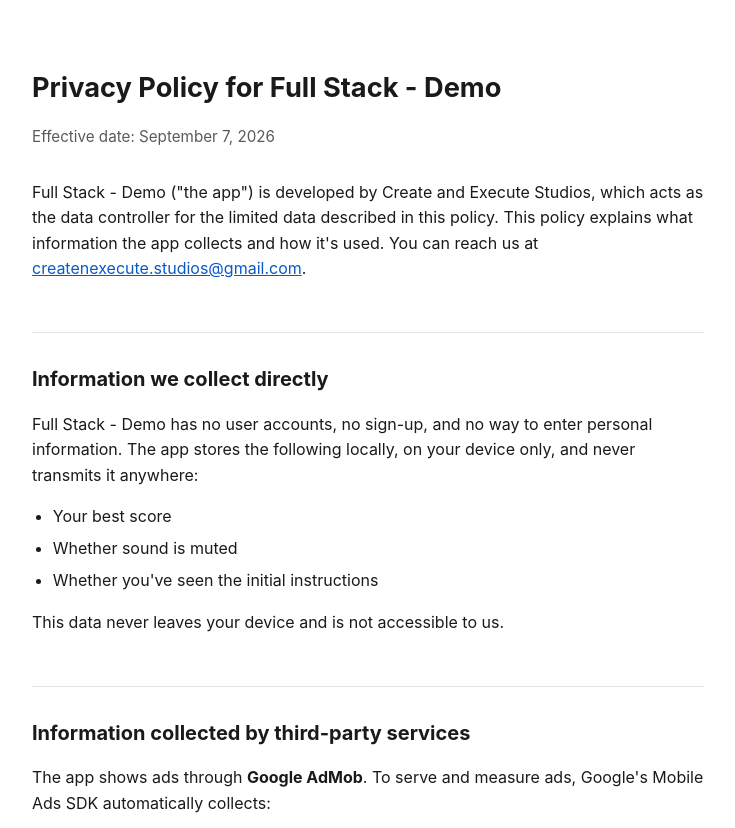
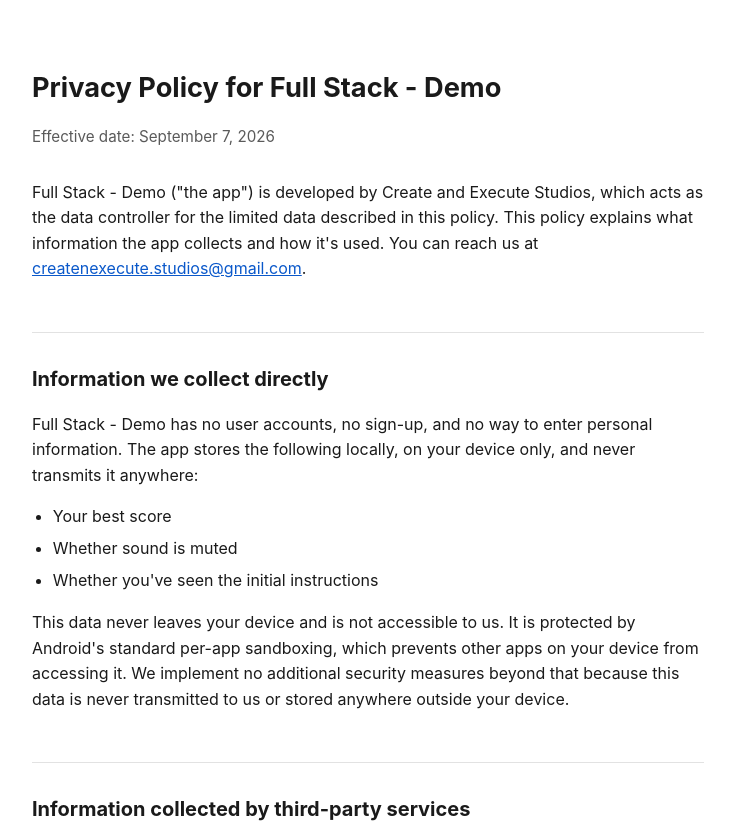
Before and after one commit to r3m0-works/public-resources, a plain HTML site: page full-stack/index.html in a window 1280 px wide. Shown: the top 828 px of the page, without its empty margins (272-1007 px from the left). Drawn offline with Linux system fonts and the light colour scheme.

Commit message:
Disable Jekyll auto-index, add 404, note secure data handling in policy

```diff
--- a/full-stack/index.html
+++ b/full-stack/index.html
@@ -63,7 +63,11 @@
         <li>Whether sound is muted</li>
         <li>Whether you've seen the initial instructions</li>
     </ul>
-    <p>This data never leaves your device and is not accessible to us.</p>
+    <p>This data never leaves your device and is not accessible to us. It is
+    protected by Android's standard per-app sandboxing, which prevents other
+    apps on your device from accessing it. We implement no additional
+    security measures beyond that because this data is never transmitted to
+    us or stored anywhere outside your device.</p>
 
     <h2>Information collected by third-party services</h2>
     <p>The app shows ads through <strong>Google AdMob</strong>. To serve and measure ads,
```
Also changed, not shown: 404.html (added, +20 -0 lines), 1 other file.
